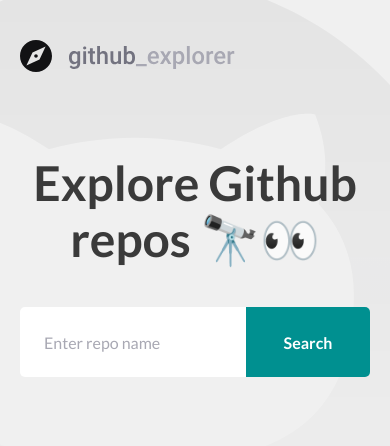
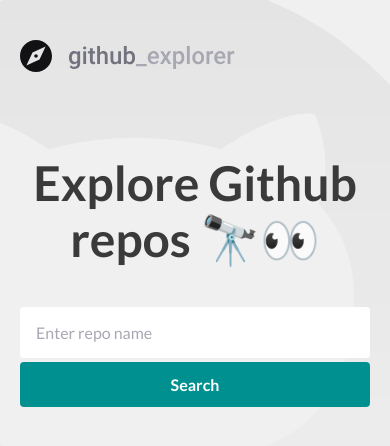
Before and after one commit to romluc/gostack11--first-react-project, a React (Create React App) app: page / in a window 390 px wide. Shown: the top 446 px of the page. Built offline with nearby package versions, Linux system fonts and the light colour scheme.

Commit message:
Add responsiveness to Dashboard component

```diff
--- a/src/pages/Dashboard/index.tsx
+++ b/src/pages/Dashboard/index.tsx
@@ -1,4 +1,4 @@
-import React, { useState, FormEvent } from 'react';
+import React, { useState, useEffect, FormEvent } from 'react';
 import { FiChevronRight } from 'react-icons/fi';
 import api from '../../services/api';
 import logo from '../../assets/logo.svg';
@@ -16,7 +16,24 @@
 const Dashboard: React.FC = () => {
   const [newRepo, setNewRepo] = useState('');
   const [inputError, setInputError] = useState('');
-  const [repositories, setRepositories] = useState<Repository[]>([]);
+  const [repositories, setRepositories] = useState<Repository[]>(() => {
+    const storedRepositories = localStorage.getItem(
+      '@GithubExplorer:repositories',
+    );
+
+    if (storedRepositories) {
+      return JSON.parse(storedRepositories);
+    } else {
+      return [];
+    }
+  });
+
+  useEffect(() => {
+    localStorage.setItem(
+      '@GithubExplorer:repositories',
+      JSON.stringify(repositories),
+    );
+  }, [repositories]);
 
   async function handleAddRepository(
     event: FormEvent<HTMLFormElement>,
--- a/src/pages/Dashboard/styles.ts
+++ b/src/pages/Dashboard/styles.ts
@@ -33,10 +33,21 @@
       css`
         border: 1px solid tomato;
         border-right: 0;
+
+        @media (max-width: 700px) {
+          padding: 16px;
+          border-radius: 4px;
+          border: 1px solid tomato;
+        }
       `}
 
     &::placeholder {
       color: #a8a8b3;
+    }
+
+    @media (max-width: 700px) {
+      padding: 16px;
+      border-radius: 4px;
     }
   }
 
@@ -53,6 +64,19 @@
     &:hover {
       background: ${shade(0.2, '#009090')};
     }
+
+    @media (max-width: 700px) {
+      height: 45px;
+      width: 100%;
+      padding: 4px;
+      border-radius: 4px;
+      text-align: center;
+      margin-top: 4px;
+    }
+  }
+
+  @media (max-width: 700px) {
+    flex-direction: column;
   }
 `;
 
```
Also changed, not shown: 1 other file (tests, documents, lock files or other folders).
